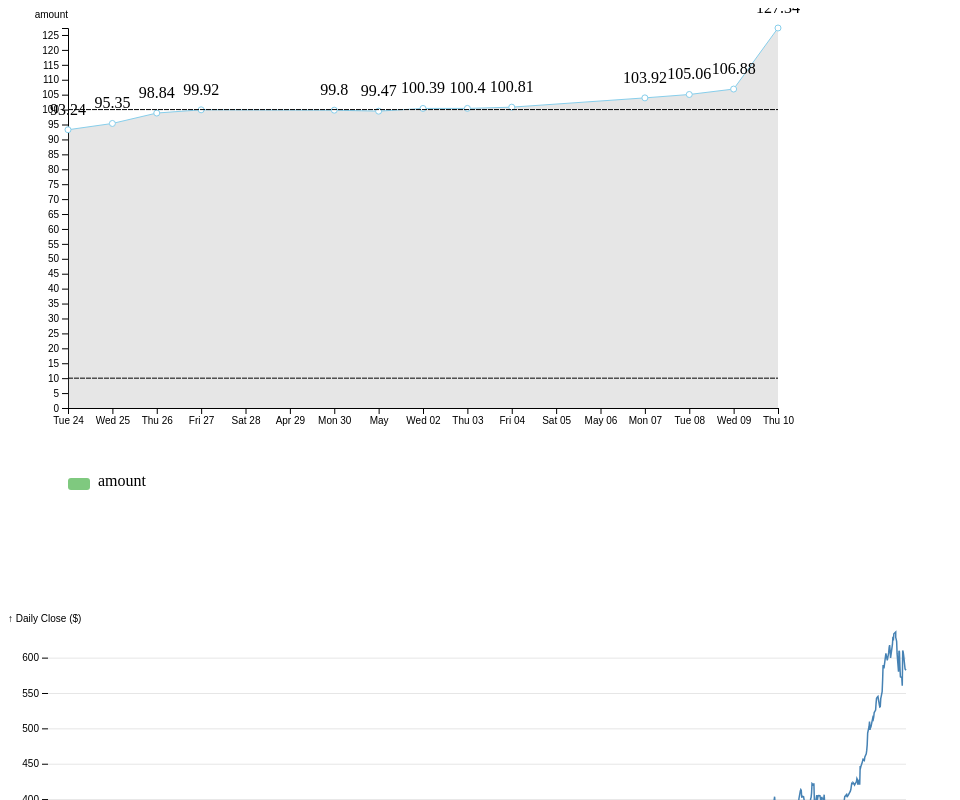
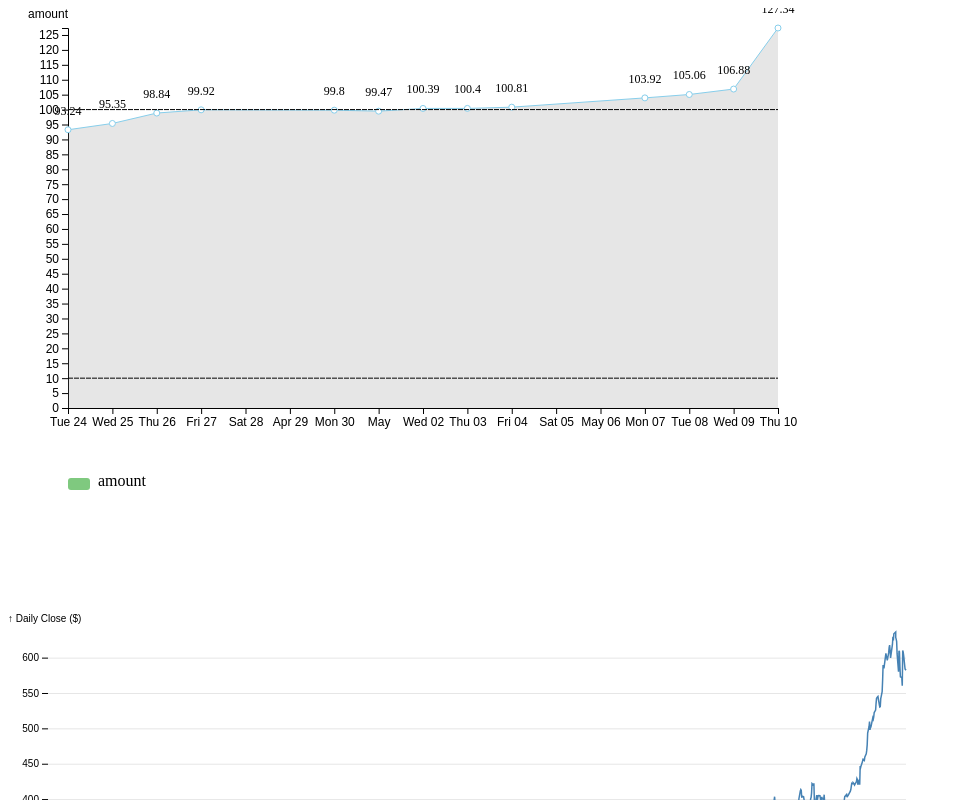
Before and after one commit to Novikov-Pavel/D3JS-chart, a Vue app: page / in a window 1280 px wide. Shown: the top 800 px of the page, without its empty margins (0-960 px from the left). Built offline with nearby package versions, Linux system fonts and the light colour scheme.

Commit message:
Добавил форматирование значений на шкалах и графике

```diff
--- a/src/App.vue
+++ b/src/App.vue
@@ -9,12 +9,24 @@
       :margin-left="marginLeft"
       :data="data"
       :legend="true"
-      labelY=""
+      label-y="amount"
       position-legend="bottom"
       :limit-value-min="10"
       :limit-value-max="100"
       :aria-chart="true"
       value-position="top"
+      value-category="value"
+      :rotate-x-text="0"
+      :rotate-y-text="0"
+      :font-weight-x="false"
+      :font-italic-x="false"
+      :font-size-x="12"
+      :font-weight-y="false"
+      :font-size-y="12"
+      :font-size-value="12"
+      :font-italic-y="false"
+      :font-weight-values="false"
+      :font-italic-values="false"
     />
     <LineWithTooltip />
     <BarChartVertic
--- a/src/components/Chart/Chart.vue
+++ b/src/components/Chart/Chart.vue
@@ -20,6 +20,18 @@ const props = defineProps({
   limitValueMax: Number,
   ariaChart: Boolean,
   valuePosition: String,
+  valueCategory: String,
+  rotateXText: Number,
+  rotateYText: Number,
+  fontWeightX: Boolean,
+  fontWeightY: Boolean,
+  fontWeightValues: Boolean,
+  fontItalicValues: Boolean,
+  fontItalicX: Boolean,
+  fontSizeX: Number,
+  fontItalicY: Boolean,
+  fontSizeY: Number,
+  fontSizeValue: Number,
 });
 
 onMounted(() => {
@@ -67,7 +79,7 @@ onMounted(() => {
     );
 
   //5. Appending the Axes to the Chart
-  divChart
+  const axisX = divChart
     .append("g")
     .attr(
       "transform",
@@ -83,8 +95,11 @@ onMounted(() => {
   axisY
     .append("text")
     .attr("fill", "#000")
-    .attr("transform", `translate(0, ${props.marginTop / 2})`)
-    .text(props.labelY || amount);
+    .attr(
+      "transform",
+      `translate(0, ${props.marginTop / 2}),rotate(${props.rotateYText})`
+    )
+    .text(props.labelY || "");
 
   //6. Appending a path to the Chart
   divChart
@@ -107,7 +122,10 @@ onMounted(() => {
       `${lengthPathLine}, ${2 * (props.width + props.height)}`
     );
 
-  divChart
+  const dots = divChart.append("g");
+  const values = divChart.append("g");
+
+  dots
     .selectAll()
     .data(props.data)
     .enter()
@@ -117,7 +135,7 @@ onMounted(() => {
     .attr("cx", (d) => x(parseTime(d.date)))
     .attr("cy", (d) => y(d.amount));
 
-  divChart
+  values
     .selectAll()
     .data(props.data)
     .enter()
@@ -125,12 +143,31 @@ onMounted(() => {
     .attr("x", (d) => x(parseTime(d.date)))
     .attr("y", (d) => y(d.amount))
     .attr("text-anchor", textAnchor(props.valuePosition) || "middle")
-    .attr("dominant-baseline", dominantBaseline(props.valuePosition) || "middle")
+    .attr(
+      "dominant-baseline",
+      dominantBaseline(props.valuePosition) || "middle"
+    )
     .attr(
       "transform",
-      `translate(${valuePositionTranslate(props.valuePosition)})`
+      `translate(${valuePositionTranslate(props.valuePosition)}), rotate(${0})`
     )
-    .text((d) => d.amount);
+    .attr("font-weight", props.fontWeightValues ? "bold" : "normal")
+    .attr("font-style", props.fontItalicValues ? "italic" : "normal")
+    .attr("font-size", props.fontSizeValue)
+    .text((d) => (props.valueCategory === "category" ? d.date : d.amount));
+
+  axisX
+    .selectAll("text")
+    .attr("transform", `rotate(${props.rotateXText})`)
+    .attr("font-weight", props.fontWeightX ? "bold" : "normal")
+    .attr("font-style", props.fontItalicX ? "italic" : "normal")
+    .attr("font-size", props.fontSizeX);
+
+  axisY
+    .selectAll("text")
+    .attr("font-weight", props.fontWeightY ? "bold" : "normal")
+    .attr("font-style", props.fontItalicY ? "italic" : "normal")
+    .attr("font-size", props.fontSizeY);
 
   function dominantBaseline(position) {
     const positions = {
@@ -184,7 +221,7 @@ onMounted(() => {
       .attr("y", positionLegend(props.positionLegend || "bottom"))
       .attr("dy", ".5rem")
       .style("text-anchor", "start")
-      .text(props.labelY || amount);
+      .text(props.labelY || "");
   }
 
   const tooltip = svg.append("g");
```
